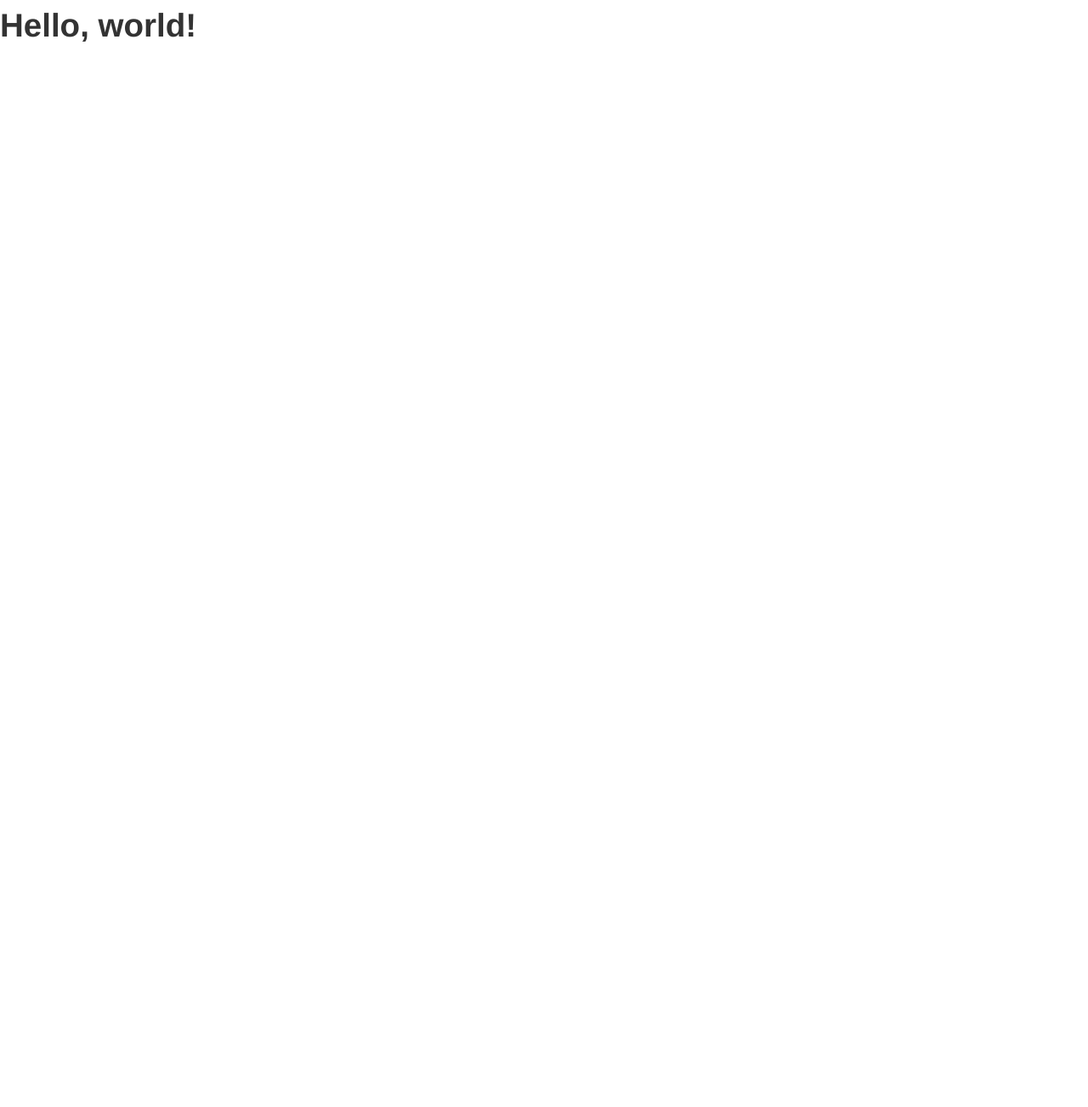
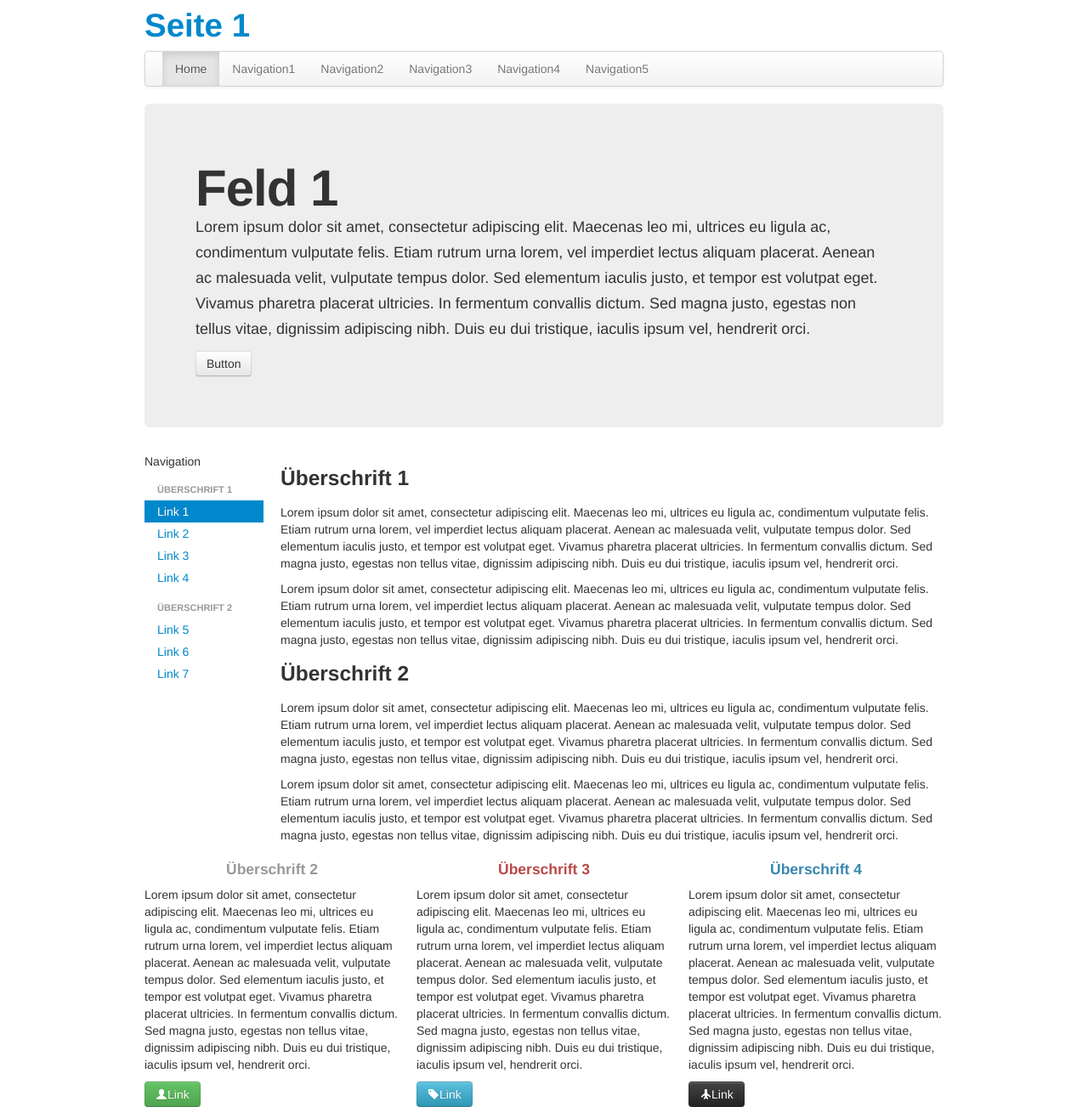
Before and after one commit to sof4surfer/weneng2013, a plain HTML site: page index.html in a window 1280 px wide. Shown: the whole page at 85% size. Before the commit the page ends 800 px from the top, so only its background shows below. Drawn offline with nearby package versions, Linux system fonts and the light colour scheme.

Commit message:
index bearbeitet

```diff
--- a/index.html
+++ b/index.html
@@ -1,14 +1,93 @@
 <!DOCTYPE html>
 	<html>
 		<head>
-    <title>Bootstrap 101 Template</title>
-    <meta name="viewport" content="width=device-width, initial-scale=1.0">
-    <!-- Bootstrap -->
-    <link href="css/bootstrap.min.css" rel="stylesheet" media="screen">
+			<meta charset="UTF-8">
+			<title>Erstes Projekt mit Bootstrap</title>
+			<link rel="stylesheet" href="css/bootstrap.css" type="text/css"/>
+
 		</head>
 		<body>
-    <h1>Hello, world!</h1>
-    <script src="http://code.jquery.com/jquery.js"></script>
-    <script src="js/bootstrap.min.js"></script>
+			<div class="container">
+				<h1><a href="#">Seite 1</a></h1>
+				<div class="navbar">
+					<div class="navbar-inner">
+						<div class="container">
+						<ul class="nav">
+							<li class="active"><a href="#">Home</a> </li>
+							<li><a href="#">Navigation1</a></li>
+							<li><a href="#">Navigation2</a></li>
+							<li><a href="#">Navigation3</a></li>
+							<li><a href="#">Navigation4</a></li>
+							<li><a href="#">Navigation5</a></li>
+						</ul>
+						</div>
+					</div>
+				</div>
+				<div class="hero-unit">
+					<h1>Feld 1</h1>
+					<p>	Lorem ipsum dolor sit amet, consectetur adipiscing elit. Maecenas leo mi, ultrices eu ligula ac, condimentum vulputate felis. Etiam rutrum urna lorem, vel imperdiet lectus aliquam placerat.
+				   		Aenean ac malesuada velit, vulputate tempus dolor. Sed elementum iaculis justo, et tempor est volutpat eget. Vivamus pharetra placerat ultricies. In fermentum convallis dictum. Sed magna justo, egestas non tellus vitae,
+				   		dignissim adipiscing nibh. Duis eu dui tristique, iaculis ipsum vel, hendrerit orci.</p>
+				   	<a href="#" class="btn">Button</a>
+				</div>
+				<div class="row">
+					<div class="span2">
+						<p>Navigation</p>
+						<ul class="nav nav-list">
+							<li class="nav-header">Überschrift 1</li>
+							<li class="active"><a href="#">Link 1</a></li>
+							<li><a href="#">Link 2</a></li>
+							<li><a href="#">Link 3</a></li>
+							<li><a href="#">Link 4</a></li>
+							<li class="nav-header">Überschrift 2</li>
+							<li><a href="#">Link 5</a></li>
+							<li><a href="#">Link 6</a></li>
+							<li><a href="#">Link 7</a></li>
+						</ul>
+					</div>
+					<div class="span10">
+						<h3>Überschrift 1</h3>
+						<p>Lorem ipsum dolor sit amet, consectetur adipiscing elit. Maecenas leo mi, ultrices eu ligula ac, condimentum vulputate felis. Etiam rutrum urna lorem, vel imperdiet lectus aliquam placerat.
+				   		Aenean ac malesuada velit, vulputate tempus dolor. Sed elementum iaculis justo, et tempor est volutpat eget. Vivamus pharetra placerat ultricies. In fermentum convallis dictum. Sed magna justo, egestas non tellus vitae,
+				   		dignissim adipiscing nibh. Duis eu dui tristique, iaculis ipsum vel, hendrerit orci.</p>
+						<p>Lorem ipsum dolor sit amet, consectetur adipiscing elit. Maecenas leo mi, ultrices eu ligula ac, condimentum vulputate felis. Etiam rutrum urna lorem, vel imperdiet lectus aliquam placerat.
+				   		Aenean ac malesuada velit, vulputate tempus dolor. Sed elementum iaculis justo, et tempor est volutpat eget. Vivamus pharetra placerat ultricies. In fermentum convallis dictum. Sed magna justo, egestas non tellus vitae,
+				   		dignissim adipiscing nibh. Duis eu dui tristique, iaculis ipsum vel, hendrerit orci.</p>
+						<h3>Überschrift 2</h3>
+						<p>Lorem ipsum dolor sit amet, consectetur adipiscing elit. Maecenas leo mi, ultrices eu ligula ac, condimentum vulputate felis. Etiam rutrum urna lorem, vel imperdiet lectus aliquam placerat.
+				   		Aenean ac malesuada velit, vulputate tempus dolor. Sed elementum iaculis justo, et tempor est volutpat eget. Vivamus pharetra placerat ultricies. In fermentum convallis dictum. Sed magna justo, egestas non tellus vitae,
+				   		dignissim adipiscing nibh. Duis eu dui tristique, iaculis ipsum vel, hendrerit orci.</p>
+						<p>Lorem ipsum dolor sit amet, consectetur adipiscing elit. Maecenas leo mi, ultrices eu ligula ac, condimentum vulputate felis. Etiam rutrum urna lorem, vel imperdiet lectus aliquam placerat.
+				   		Aenean ac malesuada velit, vulputate tempus dolor. Sed elementum iaculis justo, et tempor est volutpat eget. Vivamus pharetra placerat ultricies. In fermentum convallis dictum. Sed magna justo, egestas non tellus vitae,
+				   		dignissim adipiscing nibh. Duis eu dui tristique, iaculis ipsum vel, hendrerit orci.</p>
+					</div>
+				</div>
+				<div class="row">
+					<div class="span4">
+						<h4 class="muted text-center">Überschrift 2</h4>
+						<p>Lorem ipsum dolor sit amet, consectetur adipiscing elit. Maecenas leo mi, ultrices eu ligula ac, condimentum vulputate felis. Etiam rutrum urna lorem, vel imperdiet lectus aliquam placerat.
+				   		Aenean ac malesuada velit, vulputate tempus dolor. Sed elementum iaculis justo, et tempor est volutpat eget. Vivamus pharetra placerat ultricies. In fermentum convallis dictum. Sed magna justo, egestas non tellus vitae,
+				   		dignissim adipiscing nibh. Duis eu dui tristique, iaculis ipsum vel, hendrerit orci.</p>
+						<a href="#" class="btn btn-success"><i class="icon-user icon-white"></i>Link</a>
+					</div>
+					<div class="span4">
+						<h4 class="text-error text-center">Überschrift 3</h4>
+						<p>Lorem ipsum dolor sit amet, consectetur adipiscing elit. Maecenas leo mi, ultrices eu ligula ac, condimentum vulputate felis. Etiam rutrum urna lorem, vel imperdiet lectus aliquam placerat.
+				   		Aenean ac malesuada velit, vulputate tempus dolor. Sed elementum iaculis justo, et tempor est volutpat eget. Vivamus pharetra placerat ultricies. In fermentum convallis dictum. Sed magna justo, egestas non tellus vitae,
+				   		dignissim adipiscing nibh. Duis eu dui tristique, iaculis ipsum vel, hendrerit orci.</p>
+						<a href="#" class="btn btn-info"><i class="icon-tag icon-white"></i>Link</a>
+					</div>
+					<div class="span4">
+						<h4 class="text-info text-center">Überschrift 4</h4>
+						<p>Lorem ipsum dolor sit amet, consectetur adipiscing elit. Maecenas leo mi, ultrices eu ligula ac, condimentum vulputate felis. Etiam rutrum urna lorem, vel imperdiet lectus aliquam placerat.
+				   		Aenean ac malesuada velit, vulputate tempus dolor. Sed elementum iaculis justo, et tempor est volutpat eget. Vivamus pharetra placerat ultricies. In fermentum convallis dictum. Sed magna justo, egestas non tellus vitae,
+				   		dignissim adipiscing nibh. Duis eu dui tristique, iaculis ipsum vel, hendrerit orci.</p>
+						<a href="#" class="btn btn-inverse"><i class="icon-plane icon-white"></i>Link</a>
+					</div>
+				</div>
+			</div>
+
+			<script src="http://code.jquery.com/jquery-1.10.1.min.js"></script>
+			<script src="js/bootstrap.js"></script>
 		</body>
 	</html>
```
Lines whose indentation alone changed are shown as unchanged.
